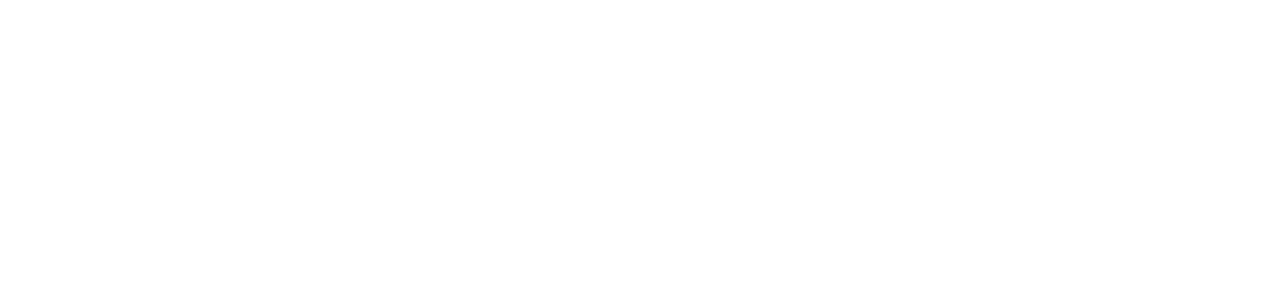
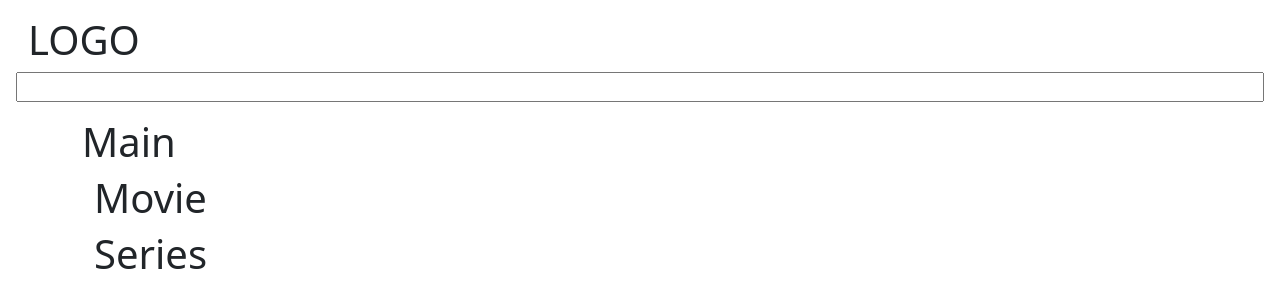
Before and after one commit to MattiaPiazzolla/vite-boolflix, a Vue app: page / in a window 1280 px wide. Shown: the top 308 px of the page. Built offline with nearby package versions, Linux system fonts and the light colour scheme.

Commit message:
[UPD] Defined global structure

```diff
--- a/src/App.vue
+++ b/src/App.vue
@@ -1,5 +1,23 @@
-<script></script>
+<script>
+import AppHeader from "./components/AppHeader.vue";
+import AppMain from "./components/AppMain.vue";
 
-<template></template>
+export default {
+	data() {
+		return {};
+	},
+	components: {
+		AppHeader,
+		AppMain,
+	},
+};
+</script>
+
+<template>
+	<body>
+		<AppHeader />
+		<AppMain />
+	</body>
+</template>
 
 <style></style>
--- a/src/components/AppHeader.vue
+++ b/src/components/AppHeader.vue
@@ -2,6 +2,17 @@
 export default {};
 </script>
 
-<template></template>
+<template>
+	<div class="container-fluid">
+		<div class="row justify-content-between p-3">
+			<h1 class="w-25">LOGO</h1>
+			<input type="text" class="searchBar" />
+		</div>
+	</div>
+</template>
 
-<style lang="scss"></style>
+<style lang="scss">
+.searchBar {
+	width: 25%;
+}
+</style>
--- /dev/null
+++ b/src/components/AppMain.vue
@@ -0,0 +1,20 @@
+<script>
+import CardMovies from "./CardMovies.vue";
+import CardSeries from "./CardSeries.vue";
+export default {
+	components: {
+		CardMovies,
+		CardSeries,
+	},
+};
+</script>
+
+<template>
+	<div class="container">
+		<h1>Main</h1>
+		<CardMovies />
+		<CardSeries />
+	</div>
+</template>
+
+<style lang="scss"></style>
--- /dev/null
+++ b/src/components/CardMovies.vue
@@ -0,0 +1,11 @@
+<script>
+export default {};
+</script>
+
+<template>
+	<div class="container">
+		<h1>Movie</h1>
+	</div>
+</template>
+
+<style lang="scss"></style>
--- /dev/null
+++ b/src/components/CardSeries.vue
@@ -0,0 +1,11 @@
+<script>
+export default {};
+</script>
+
+<template>
+	<div class="container">
+		<h1>Series</h1>
+	</div>
+</template>
+
+<style lang="scss"></style>
```
Also changed, not shown: src/store.js (added, +11 -0 lines).
